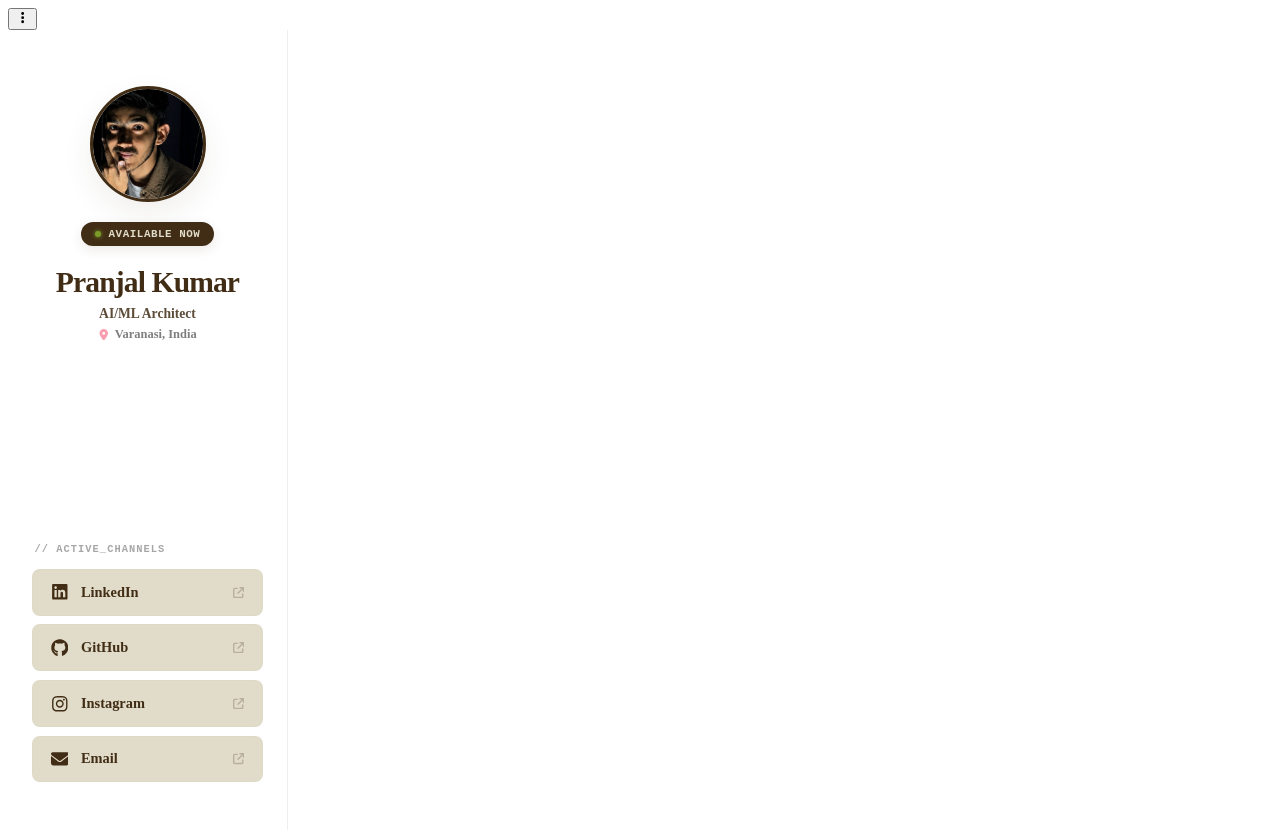
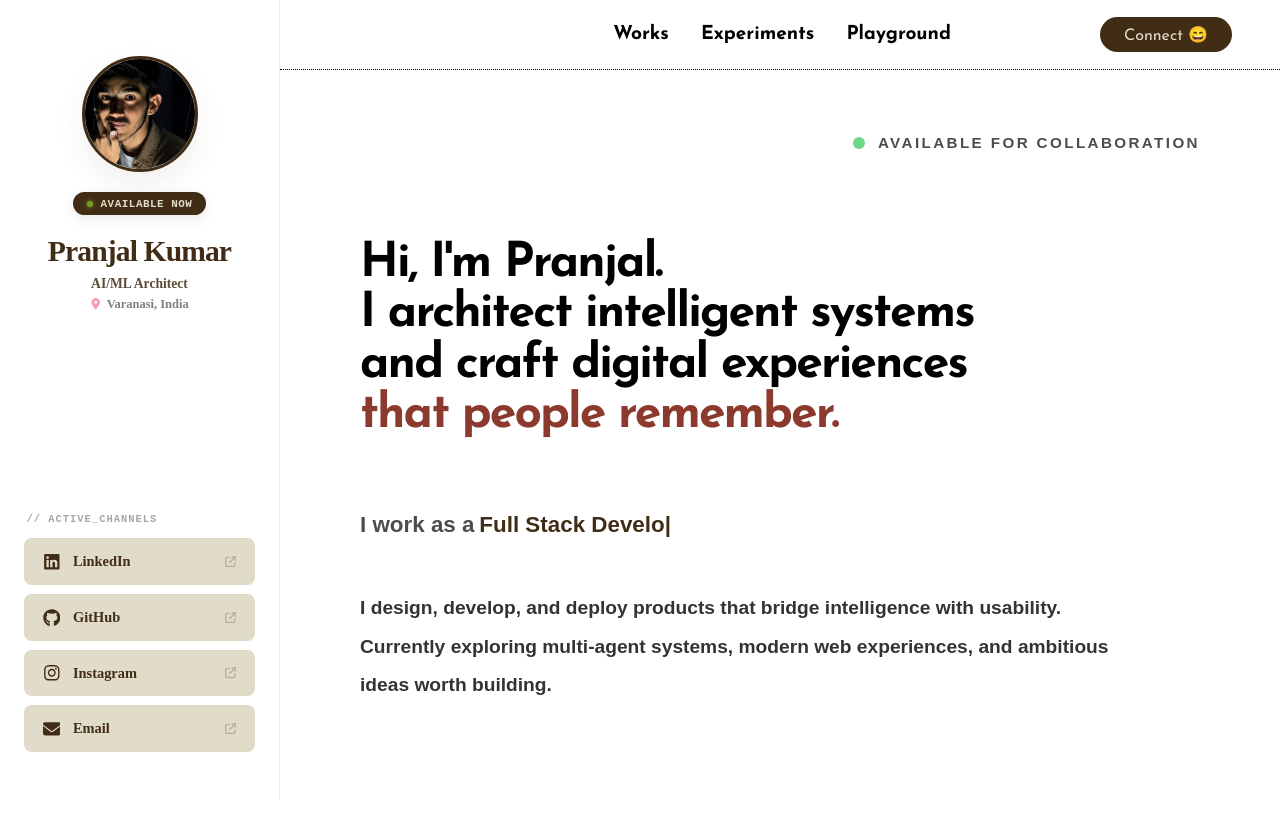
Before and after one commit to sleepy-x-dev/Portfolio, a React (Vite) app in the folder Frontend/: page / in a window 1280 px wide. Shown: the top 832 px of the page. After the commit the page ends 800 px from the top, so only its background shows below. Built offline with nearby package versions, Linux system fonts and the light colour scheme; a web font is replaced by a local one.

Commit message:
fixed bugs

```diff
--- a/Frontend/src/App.css
+++ b/Frontend/src/App.css
@@ -1,5 +1,79 @@
+html, body {
+  margin: 0;
+  padding: 0;
+  width: 100%;
+  height: 100vh;
+  overflow: hidden !important;
+}
+
+.main-viewport {
+  width: 100%;
+  max-width: 100vw;
+  height: 100vh;
+  position: relative;
+  overflow: hidden !important;
+  background-color: #ffffff;
+  display: flex;
+  box-sizing: border-box;
+}
+
+.sidebar-wrapper {
+  position: absolute;
+  z-index: 100;
+  overflow: hidden;
+  background-color: #ffffff;
+  will-change: width, height, top, left, opacity;
+}
+
+.sidebar-wrapper > aside,
+.sidebar-wrapper .sidebar-container,
+.sidebar-wrapper .sidebar {
+  width: 280px !important;
+  min-width: 280px !important;
+  max-width: 280px !important;
+  height: 100vh;
+}
+
+.layout-wrapper {
+  height: 100vh;
+  position: absolute;
+  top: 0;
+  display: flex;
+  flex-direction: column;
+  z-index: 10;
+  overflow: hidden !important;
+  will-change: width, left;
+  box-sizing: border-box;
+}
+
+.content {
+  width: 100%;
+  height: calc(100vh - 70px);
+  overflow-y: scroll;
+  overflow-x: hidden !important;
+  position: relative;
+  display: flex;
+  flex-direction: column;
+  box-sizing: border-box;
+}
+
+.content > div {
+  width: 100%;
+  max-width: 100%;
+  flex-shrink: 0;
+  box-sizing: border-box;
+}
+
+/* ==========================================================================
+   📱 MOBILE OVERRIDES ONLY (Leaves your desktop layout 100% untouched)
+   ========================================================================== */
+.mobile-menu-trigger,
+.mobile-nav-overlay {
+  display: none;
+}
+
 @media (max-width: 768px) {
-  .desktop-only-layer,
+  .sidebar-wrapper,
   .desktop-navbar-container {
     display: none !important;
   }
@@ -16,7 +90,6 @@
     height: 100vh !important;
   }
 
-  /* Sleek, isolated circular menu button container */
   .mobile-menu-trigger {
     display: flex;
     align-items: center;
@@ -31,7 +104,7 @@
     color: #E1DCC9;
     border: 1px solid rgba(225, 220, 201, 0.1);
     cursor: pointer;
-    z-index: 5000; /* Keeps button pinned cleanly on top of the menu overlay */
+    z-index: 5000;
     font-size: 1.2rem;
     box-shadow: 0 8px 24px rgba(13, 9, 5, 0.25);
     transition: transform 0.2s cubic-bezier(0.16, 1, 0.3, 1);
@@ -41,7 +114,6 @@
     transform: scale(0.9) rotate(90deg);
   }
 
-  /* Premium Dark Backdrop Shadow Filter */
   .mobile-nav-overlay {
     position: fixed;
     top: 0;
@@ -57,12 +129,11 @@
     justify-content: center;
   }
 
-  /* Asymmetric Card Sheet Framework */
   .mobile-drawer-card {
     position: relative;
     width: 100%;
     height: 100%;
-    background-color: #0d0905; /* Obsidian dark slate canvas */
+    background-color: #0d0905;
     box-sizing: border-box;
     padding: 6rem 2rem 3rem 2.5rem;
     display: flex;
@@ -71,7 +142,6 @@
     overflow: hidden;
   }
 
-  /* Large background watermark text to fill empty whitespace elegantly */
   .mobile-drawer-bg-text {
     position: absolute;
     bottom: -1rem;
@@ -93,7 +163,6 @@
     padding-bottom: 1rem;
   }
 
-  /* Minimal Left-Aligned Rows Grid */
   .mobile-drawer-navigation {
     display: flex;
     flex-direction: column;
@@ -113,7 +182,7 @@
   .nav-item-num {
     font-size: 0.78rem;
     font-weight: 700;
-    color: #8C3A2D; /* Red accent index flag */
+    color: #8C3A2D;
     opacity: 0.8;
   }
 
@@ -125,7 +194,6 @@
     letter-spacing: -0.02em;
   }
 
-  /* Highlights the Connect row with a vibrant background shift */
   .mobile-nav-cta-item {
     border-bottom: none;
     margin-top: 1rem;
--- a/Frontend/src/App.jsx
+++ b/Frontend/src/App.jsx
@@ -9,7 +9,6 @@ import Footer from './Pages/Footer';
 import Lenis from '@studio-freight/lenis';
 import { motion, AnimatePresence } from 'framer-motion';
 import { FaEllipsisVertical, FaXmark } from 'react-icons/fa6';
-import profile from "./assets/Profile.jpeg"; // Pulls the unified asset avatar
 
 import './App.css';
 
@@ -37,7 +36,7 @@ const App = () => {
     requestAnimationFrame(raf);
 
     const handleScroll = () => {
-      if (scrollContainer.scrollTop > 180) {
+      if (scrollContainer.scrollTop > 200) {
         setIsScrolledPastHero(true);
       } else {
         setIsScrolledPastHero(false);
@@ -76,7 +75,7 @@ const App = () => {
         {isMobileMenuOpen ? <FaXmark /> : <FaEllipsisVertical />}
       </button>
 
-      {/* 📱 PREMIUM ASYMMETRIC MOBILE NAV OVERLAY DRAWER */}
+      {/* 📱 Mobile Drop Drawer Overlay */}
       <AnimatePresence>
         {isMobileMenuOpen && (
           <motion.div
@@ -84,16 +83,15 @@ const App = () => {
             initial={{ opacity: 0 }}
             animate={{ opacity: 1 }}
             exit={{ opacity: 0 }}
-            transition={{ duration: 0.35, ease: "linear" }}
+            transition={{ duration: 0.25, ease: "linear" }}
           >
             <motion.div
               className="mobile-drawer-card"
-              initial={{ y: -40, opacity: 0 }}
+              initial={{ y: -30, opacity: 0 }}
               animate={{ y: 0, opacity: 1 }}
-              exit={{ y: -30, opacity: 0 }}
-              transition={{ duration: 0.5, ease: [0.16, 1, 0.3, 1] }}
+              exit={{ y: -20, opacity: 0 }}
+              transition={{ duration: 0.4, ease: [0.16, 1, 0.3, 1] }}
             >
-              {/* Decorative Background Large Watermark Label */}
               <div className="mobile-drawer-bg-text monospace">PRANJAL</div>
 
               <div className="mobile-drawer-header-meta">
@@ -130,52 +128,27 @@ const App = () => {
         )}
       </AnimatePresence>
 
-      {/* 1. 🖥️ PREMIUM SIDEBAR MORPH FLUID CONTAINER */}
+      {/* 1. 🖥️ ORIGINAL DESKTOP SIDEBAR TRACK */}
       <motion.div
-        className="sidebar-wrapper desktop-only-layer"
+        className="sidebar-wrapper"
         animate={{
-          width: isScrolledPastHero ? '32px' : '280px',
-          height: isScrolledPastHero ? '32px' : '100vh',
-          top: isScrolledPastHero ? '19px' : '0px',
-          left: isScrolledPastHero ? '24px' : '0px',
-          borderRadius: isScrolledPastHero ? '50%' : '0px',
-          boxShadow: isScrolledPastHero ? '0 0 0 2px #412D15' : 'none'
+          width: isScrolledPastHero ? '0px' : '280px',
+          opacity: isScrolledPastHero ? 0 : 1,
+          x: isScrolledPastHero ? -80 : 0
         }}
-        transition={{ duration: 0.6, ease: [0.16, 1, 0.3, 1] }}
-        style={{ transformOrigin: "top left" }}
+        transition={{ duration: 0.6, cubicBezier: [0.16, 1, 0.3, 1] }}
       >
-        {/* CROSS-FADE REVEAL: Switches from full sidebar to smooth avatar lens based on scroll depth */}
-        <div className="morph-content-shield" style={{ width: '280px', height: '100%' }}>
-          <motion.div
-            className="actual-sidebar-embed"
-            animate={{ opacity: isScrolledPastHero ? 0 : 1, filter: isScrolledPastHero ? "blur(4px)" : "blur(0px)" }}
-            transition={{ duration: 0.25 }}
-            style={{ pointerEvents: isScrolledPastHero ? 'none' : 'auto' }}
-          >
-            <Sidebar />
-          </motion.div>
-
-          {isScrolledPastHero && (
-            <motion.div
-              className="morph-target-avatar"
-              initial={{ opacity: 0 }}
-              animate={{ opacity: 1 }}
-              transition={{ duration: 0.3, delay: 0.15 }}
-            >
-              <img src={profile} alt="Pranjal Kumar" className="collapsed-lens-img" />
-            </motion.div>
-          )}
-        </div>
+        <Sidebar />
       </motion.div>
 
-      {/* 2. Content Layout Viewport Track */}
+      {/* 2. 🖥️ ORIGINAL DESKTOP CONTENT VIEWPORT */}
       <motion.div
         className="layout-wrapper"
         animate={{
           width: isScrolledPastHero ? '100%' : 'calc(100% - 280px)',
           left: isScrolledPastHero ? '0px' : '280px'
         }}
-        transition={{ duration: 0.6, ease: [0.16, 1, 0.3, 1] }}
+        transition={{ duration: 0.6, cubicBezier: [0.16, 1, 0.3, 1] }}
       >
         <div className="desktop-navbar-container">
           <Navbar isScrolledPastHero={isScrolledPastHero} />
```
